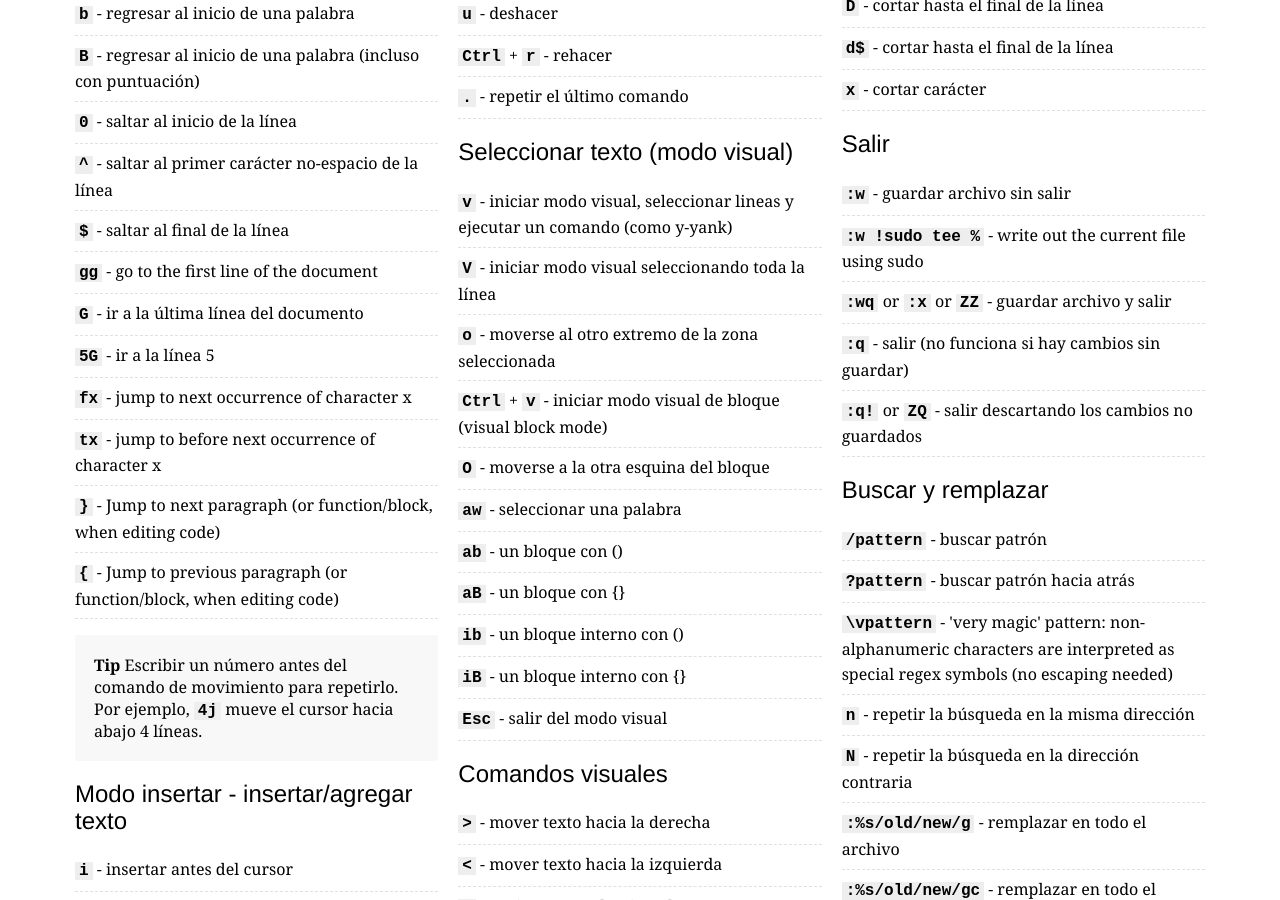
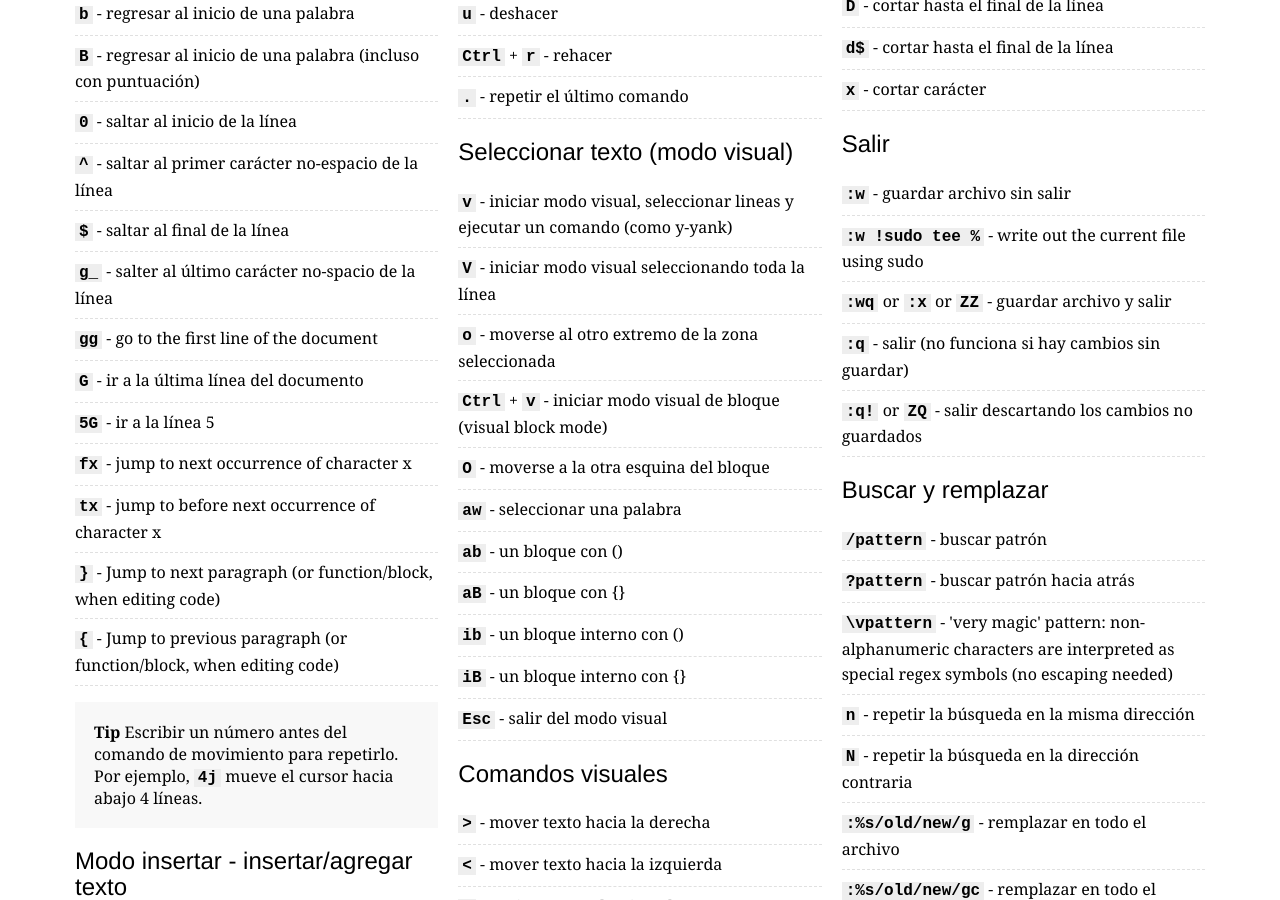
Before and after one commit to rtorr/vim-cheat-sheet, a Jekyll site: the page built from lang/es_es/index.html, in a window 1280 px wide and 900 px high, scrolled down 532 px. Built offline with Jekyll 4.4.1, drawn with Linux system fonts in a browser that asks for light colours.

Commit message:
Add g_ vim cursor movement

```diff
--- a/_config.yml
+++ b/_config.yml
@@ -34,6 +34,7 @@ defaults:
           zero: "jump to the start of the line"
           caret: "jump to the first non-blank character of the line"
           dollar: "jump to the end of the line"
+          g_: "jmp to the last non-blank character of the line"
           gg: "go to the first line of the document"
           G: "go to the last line of the document"
           fiveG: "go to line 5"
--- a/_layouts/page.html
+++ b/_layouts/page.html
@@ -22,6 +22,7 @@ layout: default
           <li><kbd>0</kbd> - {{ page.cursorMovement.commands.zero }}</li>
           <li><kbd>^</kbd> - {{ page.cursorMovement.commands.caret }}</li>
           <li><kbd>$</kbd> - {{ page.cursorMovement.commands.dollar }}</li>
+          <li><kbd>g_</kbd> - {{ page.cursorMovement.commands.g_ }}</li>
           <li><kbd>gg</kbd> - {{ page.cursorMovement.commands.gg }}</li>
           <li><kbd>G</kbd> - {{ page.cursorMovement.commands.G }}</li>
           <li><kbd>5G</kbd> - {{ page.cursorMovement.commands.fiveG }}</li>
--- a/lang/es_es/index.html
+++ b/lang/es_es/index.html
@@ -20,6 +20,7 @@ cursorMovement:
     zero: "saltar al inicio de la línea"
     caret: "saltar al primer carácter no-espacio de la línea"
     dollar: "saltar al final de la línea"
+    g_: "salter al último carácter no-spacio de la línea"
     G: "ir a la última línea del documento"
     fiveG: "ir a la línea 5"
   tip: "Escribir un número antes del comando de movimiento para repetirlo. Por ejemplo, <kbd>4j</kbd> mueve el cursor hacia abajo 4 líneas."
```
